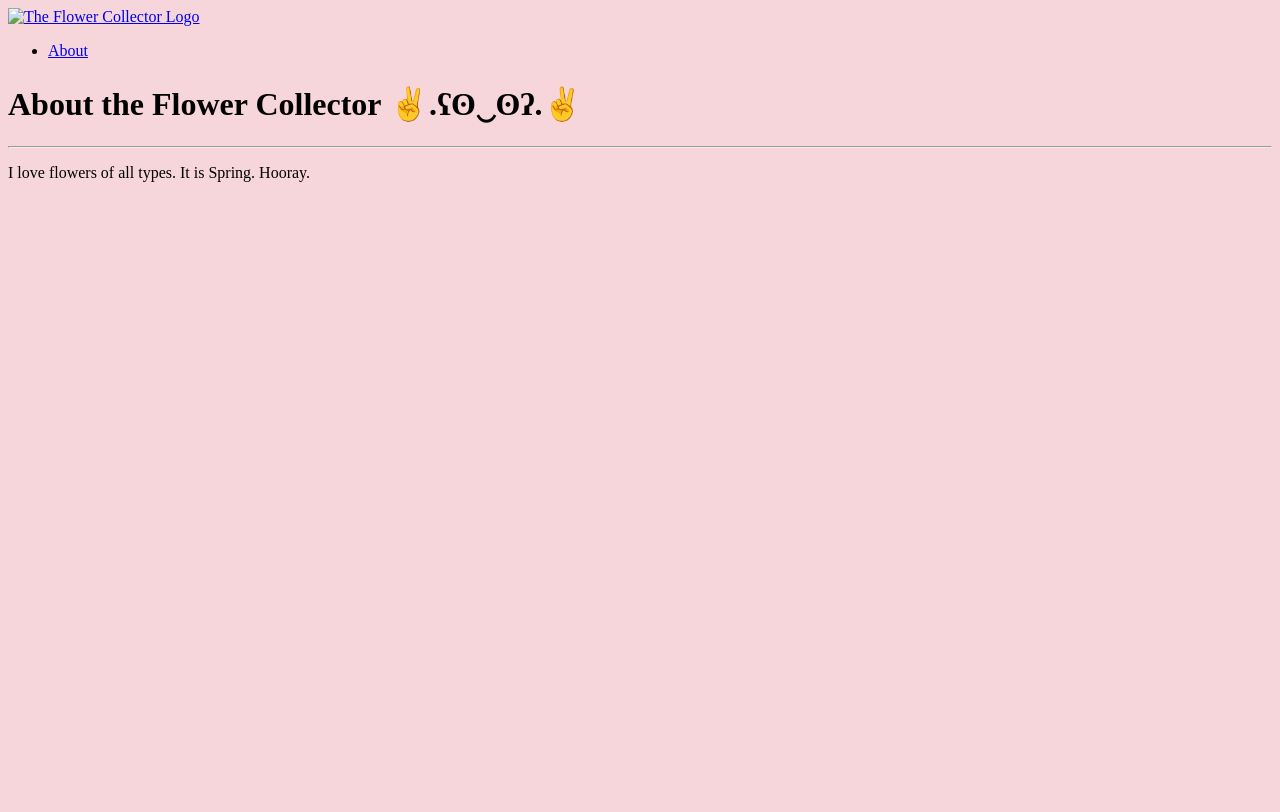
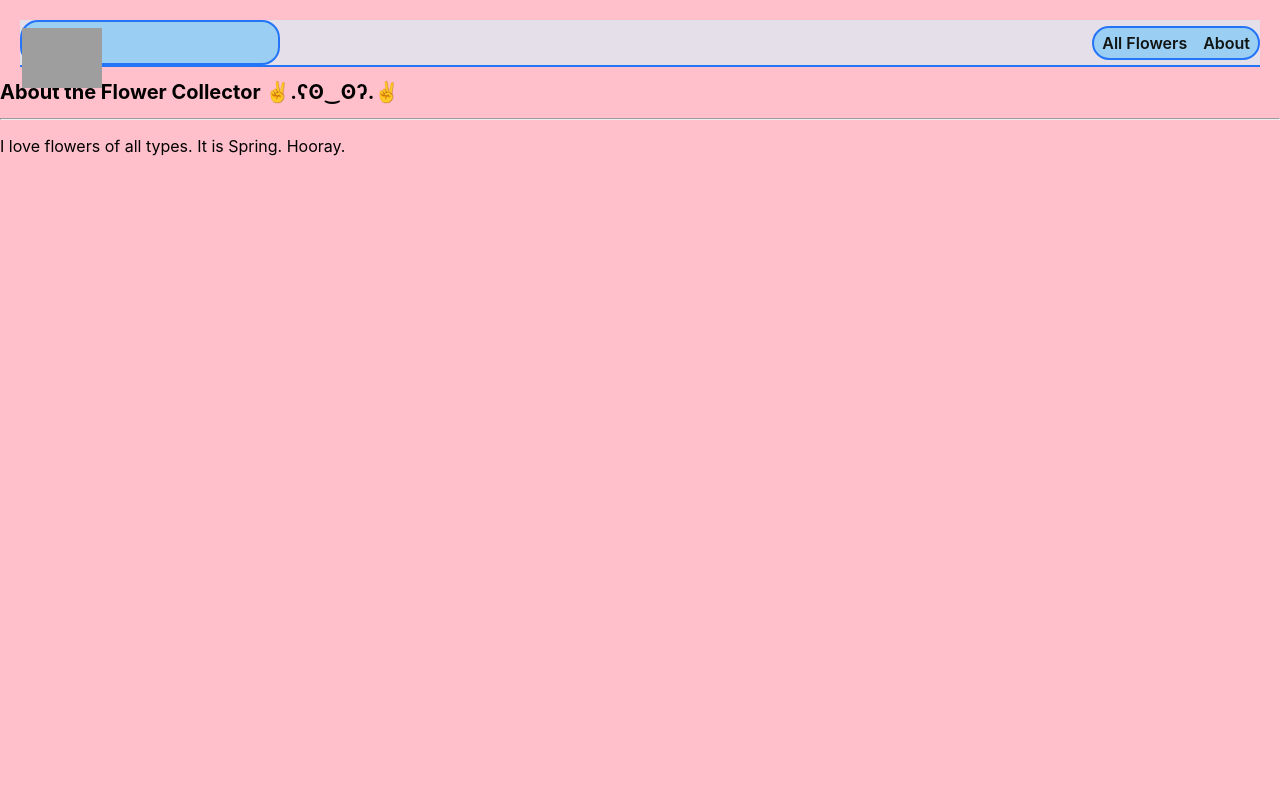
Before and after one commit to kayawoods/django-crud-app-lab, a Django app: page /about/ in a window 1280 px wide. Before the commit the page ends 182 px from the top, so only its background shows below. Run offline with Django 5.2, Linux system fonts and the light colour scheme; grey boxes are pictures that could not be loaded.

Commit message:
added template information

```diff
--- a/flowermuseum/my_app/static/css/base.css
+++ b/flowermuseum/my_app/static/css/base.css
@@ -1,4 +1,272 @@
+
+/* static/css/base.css  */
+
+/* html { */
+  /* box-sizing: border-box; */
+/* } */
+
+/* The Universal Selector */
+*, /* All elements*/
+*::before, /* All ::before pseudo-elements */
+*::after {
+  /* All ::after pseudo-elements */
+  /* height & width will now include border & padding by default
+     but can be over-ridden as needed */
+  box-sizing: inherit;
+}
+
+/* resets font size to be 62.5% of the user preference -
+     in most browser configurations this will be 10px */
+:root {
+  font-size: 62.5%;
+}
 
 body {
-    background-color: rgb(246, 214, 219);
+  background-color: pink;
+  margin: 0;
+  display: flex;
+  flex-direction: column;
+  align-items: center;
+  font-family: -apple-system, BlinkMacSystemFont, 'Segoe UI', 'Roboto',
+    'Oxygen', 'Ubuntu', 'Cantarell', 'Fira Sans', 'Droid Sans',
+    'Helvetica Neue', sans-serif;
+  min-height: 100vh;
+  --nav-bg: rgba(219, 237, 247, 0.7);
+  --nav-bg-ff: rgba(229, 242, 249, 0.9);
+  --borders: rgb(36, 116, 248) solid 2px;
+  --text-color: rgb(17, 20, 17);
+  --link-hover-color: rgb(16, 56, 158);
+  --button-bg: rgb(245, 245, 245);
+  --button-bg-hover: rgb(226, 226, 226);
+  --submit: rgb(26, 128, 0);
+  --warn: rgb(255, 102, 0);
+  --danger: rgb(220, 20, 30);
+  --secondary: rgb(57, 57, 57);
+  --card-box-shadow: 5px 5px 6px -1px #aaa;
+  --font-xtreme: 4.2rem;
+  --font-xxl: 3.6rem;
+  --font-xl: 2.4rem;
+  --font-l: 1.8rem;
+  --font-reg: 1.6rem;
+  --card-border-radius: 6px;
+}
+
+header {
+  width: 100%;
+  background: var(--nav-bg-ff); /* rgba(104, 197, 248, .9) */
+  border-bottom: var(--borders);
+}
+
+nav {
+  margin: 10px;
+}
+
+ul {
+  margin: 0;
+  list-style: none;
+  padding: 0;
+}
+
+main {
+  width: 100%;
+  padding: 0 10px;
+}
+
+h2 {
+  font-size: var(--font-xl);
+}
+
+nav a {
+  text-decoration: none;
+  color: var(--text-color);
+  font-weight: 600;
+  font-size: 16px;
+}
+
+nav a:hover {
+  color: var(--link-hover-color);
+}
+
+nav ul {
+  display: flex;
+  align-items: center;
+  justify-content: center;
+  flex-wrap: wrap;
+}
+
+nav li {
+  padding: 5px 8px;
+}
+
+.header-logo-container img {
+  height: 60px;
+  width: auto;
+
+}
+
+.page-header {
+  display: flex;
+  align-items: center;
+  margin: 20px;
+}
+
+.btn {
+  font-size: var(--font-l);
+  padding: 8px 16px;
+  border-radius: 6px;
+  border-width: 2px;
+  border-style: solid;
+  text-decoration: none;
+  background-color: var(--button-bg);
+  font-weight: 600;
+  cursor: pointer;
+  font-family: inherit;
+  margin-right: 10px;
+}
+
+.btn:hover {
+  background-color: var(--button-bg-hover);
+}
+
+.submit {
+  color: var(--submit);
+  border-color: var(--submit);
+}
+
+.secondary {
+  color: var(--secondary);
+  border-color: var(--secondary);
+}
+
+.warn {
+  color: var(--warn);
+  border-color: var(--warn);
+}
+
+.danger {
+  color: var(--danger);
+  border-color: var(--danger);
+}
+
+.page-header h1 {
+  font-size: var(--font-xxl);
+  margin: 0;
+}
+
+.page-header img {
+  height: 40px;
+  margin-left: 15px;
+}
+
+.page-header img:first-of-type {
+  margin-left: 20px;
+}
+
+.page-content {
+  font-size: var(--font-reg);
+}
+
+@media only screen and (min-width: 768px) {
+  header {
+    position: sticky;
+    display: flex;
+    flex-direction: row;
+    top: 0;
+    align-items: center;
   }
+
+  main {
+    max-width: 1300px;
+    min-height: calc(100vh - 53px);
+  }
+
+
+
+  /* visual fix to help align logo */
+  .header-logo-container {
+    padding-top: 3px;
+  }
+
+  nav {
+    margin-left: auto;
+    display: flex;
+    justify-content: center;
+  }
+
+  nav ul {
+    flex-wrap: nowrap;
+  }
+
+  .header-logo-container {
+    width: 213px;
+  }
+
+  .page-header h1 {
+    font-size: var(--font-xtreme);
+  }
+
+  .page-header img {
+    height: 50px;
+    margin-left: 20px;
+  }
+
+  .page-header img:first-of-type {
+    margin-left: 25px;
+  }
+
+  @supports (-webkit-backdrop-filter: none) or (backdrop-filter: none) {
+    header {
+      background: var(--nav-bg);
+      -webkit-backdrop-filter: blur(3px);
+      backdrop-filter: blur(3px);
+    }
+  }
+}
+
+@media only screen and (min-width: 1024px) {
+  main {
+    min-height: calc(100vh - 55px);
+  }
+
+  header {
+    margin: 20px 20px 0 20px;
+    width: calc(100vw - 40px);
+    max-width: 1920px;
+    top: 20px;
+    background-color: transparent
+    border-bottom: none;
+  }
+
+  nav,
+  .header-logo-container {
+    margin: 0;
+    background: var(--nav-bg-ff);
+    border: var(--borders);
+    border-radius: 18px;
+  }
+
+  nav {
+    margin-left: auto;
+  }
+
+  .header-logo-container {
+    /* visual fix to help align logo */
+    padding-top: 6px;
+    width: 256px;
+    height: 35px;
+  }
+
+  @supports (-webkit-backdrop-filter: none) or (backdrop-filter: none) {
+    header {
+      -webkit-backdrop-filter: none;
+      backdrop-filter: none;
+    }
+
+    nav,
+    .header-logo-container {
+      background: rgba(104, 197, 248, 0.6);
+      -webkit-backdrop-filter: blur(3px);
+      backdrop-filter: blur(3px);
+    }
+  }
+}
--- a/flowermuseum/my_app/templates/base.html
+++ b/flowermuseum/my_app/templates/base.html
@@ -15,11 +15,12 @@
     <header>
       <div class="header-logo-container">
         <a href="/">
-          <img src="" alt="The Flower Collector Logo" />
+          <img src="{% static 'images/header-logo.svg' %}" alt="The Flower Collector Logo" />
         </a>
       </div>
       <nav>
         <ul>
+          <li><a href="/flowers">All Flowers</a></li>
           <li><a href="/about">About</a></li>
         </ul>
       </nav>
--- a/flowermuseum/my_app/urls.py
+++ b/flowermuseum/my_app/urls.py
@@ -3,5 +3,6 @@ from . import views
 
 urlpatterns = [
      path('', views.home, name='home'),
-     path('about/', views.about, name='about')
+     path('about/', views.about, name='about'),
+      path('flowers/', views.flower_index, name='flower-index'),
 ]
--- a/flowermuseum/my_app/views.py
+++ b/flowermuseum/my_app/views.py
@@ -1,9 +1,23 @@
 from django.shortcuts import render
 
-from django.http import HttpResponse
 
-def home(reqest):
-    return HttpResponse('<h1>Flower Museum ◟(๑• ᴗ •)◞❁</h1>')
+class Flower:
+     def __init__(self, chosen_name, type, scent, description):
+          self.chosen_name = chosen_name
+          self.type = type
+          self.scent = scent
+          self.description = description
+flowers = [
+     Flower('Marcus', 'Sunflower', 'Floral Butter', 'lush'),
+     Flower('Hannah', 'Rose', 'Romance', 'thorny'),
+     Flower('Lila', 'Daisy', 'Skunk', 'vibrant af')
+]
+
+def flower_index(request):
+     return render(request, 'flowers/index.html', {'flowers': flowers})
+
+def home(request):
+    return render(request,'home.html')
 
 def about(request):
      return render(request, 'about.html')
```
Also changed, not shown: flowermuseum/my_app/static/css/flowers/flower-index.css (added, +38 -0 lines), flowermuseum/my_app/templates/flowers/index.html (added, +36 -0 lines), flowermuseum/my_app/static/images/The Flower Museum (40 x 12 in) (1).svg (added), flowermuseum/my_app/static/images/flower1.svg (added), flowermuseum/my_app/static/images/flower2.svg (added), 8 other files.
